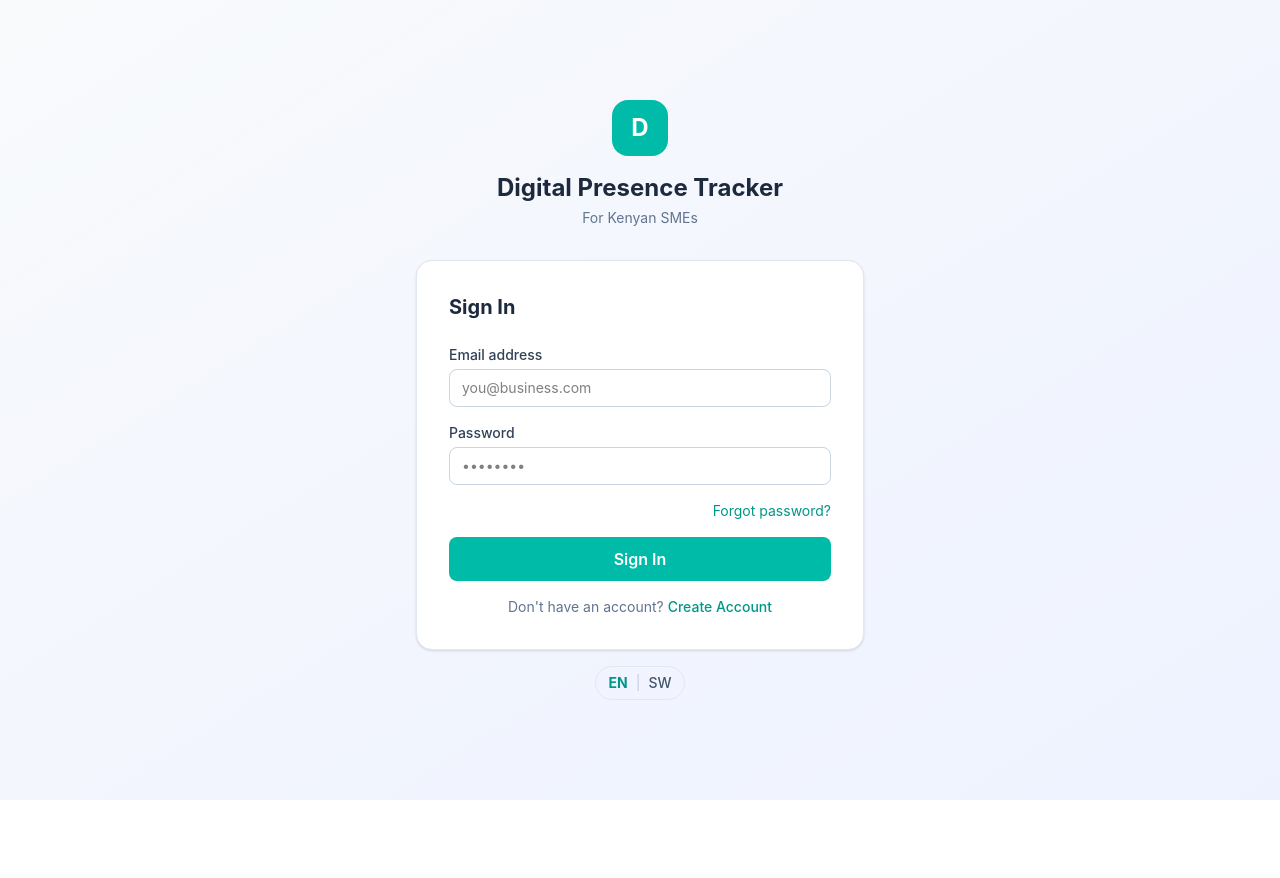
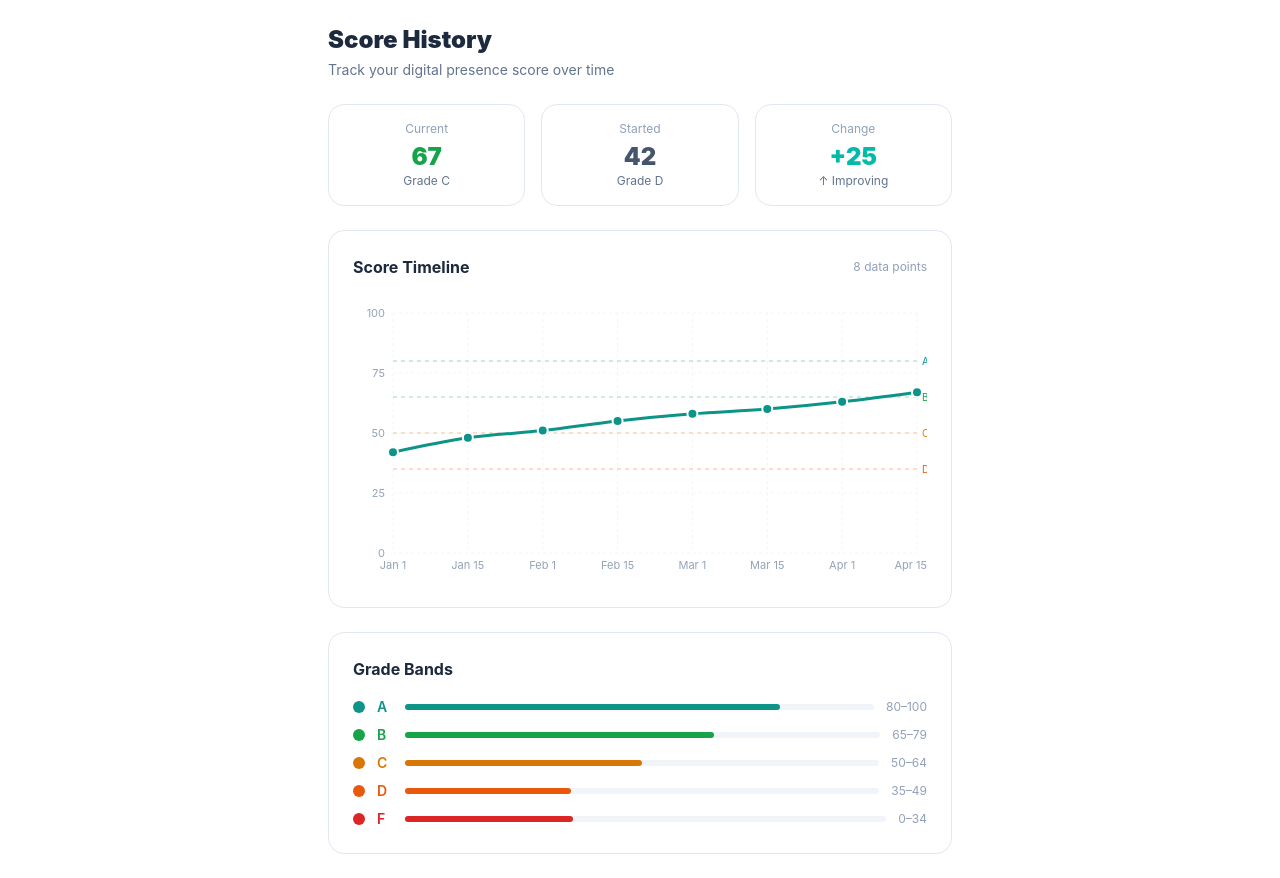
Before and after one commit to Njela/DPT-, a React (Vite) app: page /history in a window 1280 px wide. Before the commit this address led to /login. Before the commit the page ends 800 px from the top, so only its background shows below. Built offline with nearby package versions, Linux system fonts and the light colour scheme.

Commit message:
feat:history page with recharts line chart and grade bands

```diff
--- a/src/App.tsx
+++ b/src/App.tsx
@@ -5,6 +5,7 @@ import ForgotPasswordPage from './pages/auth/ForgotPasswordPage'
 import ResetPasswordPage  from './pages/auth/ResetPasswordPage'
 import OnboardingPage     from './pages/onboarding/OnboardingPage'
 import DashboardPage      from './pages/dashboard/DashboardPage'
+import HistoryPage        from './pages/history/HistoryPage'
 
 export default function App() {
   return (
@@ -16,6 +17,7 @@ export default function App() {
         <Route path='/reset-password'  element={<ResetPasswordPage />} />
         <Route path='/onboarding'      element={<OnboardingPage />} />
         <Route path='/dashboard'       element={<DashboardPage />} />
+        <Route path='/history'         element={<HistoryPage />} />
         <Route path='*'                element={<Navigate to='/login' replace />} />
       </Routes>
     </BrowserRouter>
--- /dev/null
+++ b/src/pages/history/HistoryPage.tsx
@@ -0,0 +1,160 @@
+import { useTranslation } from 'react-i18next'
+import {
+  LineChart, Line, XAxis, YAxis, CartesianGrid,
+  Tooltip, ResponsiveContainer, ReferenceLine
+} from 'recharts'
+
+const MOCK_HISTORY = [
+  { date: 'Jan 1',  score: 42, grade: 'D' },
+  { date: 'Jan 15', score: 48, grade: 'D' },
+  { date: 'Feb 1',  score: 51, grade: 'C' },
+  { date: 'Feb 15', score: 55, grade: 'C' },
+  { date: 'Mar 1',  score: 58, grade: 'C' },
+  { date: 'Mar 15', score: 60, grade: 'C' },
+  { date: 'Apr 1',  score: 63, grade: 'C' },
+  { date: 'Apr 15', score: 67, grade: 'C' },
+]
+
+const GRADE_BANDS = [
+  { min: 80, label: 'A', color: '#0D9488' },
+  { min: 65, label: 'B', color: '#16A34A' },
+  { min: 50, label: 'C', color: '#D97706' },
+  { min: 35, label: 'D', color: '#EA580C' },
+  { min: 0,  label: 'F', color: '#DC2626' },
+]
+
+function getGradeColor(score: number) {
+  if (score >= 80) return '#0D9488'
+  if (score >= 65) return '#16A34A'
+  if (score >= 50) return '#D97706'
+  if (score >= 35) return '#EA580C'
+  return '#DC2626'
+}
+
+interface TooltipProps {
+  active?: boolean
+  payload?: { value: number }[]
+  label?: string
+}
+
+function CustomTooltip({ active, payload, label }: TooltipProps) {
+  if (!active || !payload?.length) return null
+  const score = payload[0].value
+  const color = getGradeColor(score)
+  return (
+    <div className='bg-white border border-slate-200 rounded-xl shadow-lg p-3 text-sm'>
+      <p className='text-slate-500 mb-1'>{label}</p>
+      <p className='font-black text-2xl' style={{ color }}>{score}</p>
+      <p className='text-xs text-slate-400'>/ 100</p>
+    </div>
+  )
+}
+
+export default function HistoryPage() {
+  const { t } = useTranslation()
+  const latest  = MOCK_HISTORY[MOCK_HISTORY.length - 1]
+  const earliest = MOCK_HISTORY[0]
+  const change  = latest.score - earliest.score
+  const isUp    = change >= 0
+
+  return (
+    <div className='p-6 max-w-2xl mx-auto'>
+
+      {/* Header */}
+      <div className='mb-6'>
+        <h1 className='text-2xl font-black text-slate-800'>{t('nav.history')}</h1>
+        <p className='text-slate-500 text-sm mt-1'>
+          Track your digital presence score over time
+        </p>
+      </div>
+
+      {/* Stat cards */}
+      <div className='grid grid-cols-3 gap-4 mb-6'>
+        <div className='bg-white rounded-2xl border border-slate-200 p-4 text-center'>
+          <p className='text-xs text-slate-400 mb-1'>Current</p>
+          <p className='text-2xl font-black' style={{ color: getGradeColor(latest.score) }}>
+            {latest.score}
+          </p>
+          <p className='text-xs text-slate-500'>Grade {latest.grade}</p>
+        </div>
+        <div className='bg-white rounded-2xl border border-slate-200 p-4 text-center'>
+          <p className='text-xs text-slate-400 mb-1'>Started</p>
+          <p className='text-2xl font-black text-slate-600'>{earliest.score}</p>
+          <p className='text-xs text-slate-500'>Grade {earliest.grade}</p>
+        </div>
+        <div className='bg-white rounded-2xl border border-slate-200 p-4 text-center'>
+          <p className='text-xs text-slate-400 mb-1'>Change</p>
+          <p className={`text-2xl font-black ${isUp ? 'text-teal-500' : 'text-red-500'}`}>
+            {isUp ? '+' : ''}{change}
+          </p>
+          <p className='text-xs text-slate-500'>{isUp ? '↑ Improving' : '↓ Declining'}</p>
+        </div>
+      </div>
+
+      {/* Chart card */}
+      <div className='bg-white rounded-2xl border border-slate-200 p-6 mb-6'>
+        <div className='flex justify-between items-center mb-6'>
+          <h2 className='font-bold text-slate-800'>Score Timeline</h2>
+          <span className='text-xs text-slate-400'>{MOCK_HISTORY.length} data points</span>
+        </div>
+
+        <ResponsiveContainer width='100%' height={280}>
+          <LineChart data={MOCK_HISTORY} margin={{ top: 10, right: 10, bottom: 0, left: -20 }}>
+            <CartesianGrid strokeDasharray='3 3' stroke='#F1F5F9' />
+            <XAxis
+              dataKey='date'
+              tick={{ fontSize: 11, fill: '#94A3B8' }}
+              axisLine={false}
+              tickLine={false}
+            />
+            <YAxis
+              domain={[0, 100]}
+              tick={{ fontSize: 11, fill: '#94A3B8' }}
+              axisLine={false}
+              tickLine={false}
+            />
+            <Tooltip content={<CustomTooltip />} />
+            <ReferenceLine y={80} stroke='#0D9488' strokeDasharray='4 4' strokeOpacity={0.4} label={{ value: 'A', position: 'right', fontSize: 10, fill: '#0D9488' }} />
+            <ReferenceLine y={65} stroke='#16A34A' strokeDasharray='4 4' strokeOpacity={0.4} label={{ value: 'B', position: 'right', fontSize: 10, fill: '#16A34A' }} />
+            <ReferenceLine y={50} stroke='#D97706' strokeDasharray='4 4' strokeOpacity={0.4} label={{ value: 'C', position: 'right', fontSize: 10, fill: '#D97706' }} />
+            <ReferenceLine y={35} stroke='#EA580C' strokeDasharray='4 4' strokeOpacity={0.4} label={{ value: 'D', position: 'right', fontSize: 10, fill: '#EA580C' }} />
+            <Line
+              type='monotone'
+              dataKey='score'
+              stroke='#0D9488'
+              strokeWidth={3}
+              dot={{ fill: '#0D9488', r: 5, strokeWidth: 2, stroke: '#fff' }}
+              activeDot={{ r: 7, fill: '#0D9488', stroke: '#fff', strokeWidth: 2 }}
+            />
+          </LineChart>
+        </ResponsiveContainer>
+      </div>
+
+      {/* Grade bands legend */}
+      <div className='bg-white rounded-2xl border border-slate-200 p-6'>
+        <h3 className='font-bold text-slate-800 mb-4'>Grade Bands</h3>
+        <div className='space-y-2'>
+          {GRADE_BANDS.map(band => (
+            <div key={band.label} className='flex items-center gap-3'>
+              <div className='w-3 h-3 rounded-full flex-shrink-0' style={{ background: band.color }} />
+              <span className='text-sm font-semibold w-4' style={{ color: band.color }}>
+                {band.label}
+              </span>
+              <div className='flex-1 h-1.5 bg-slate-100 rounded-full'>
+                <div className='h-full rounded-full' style={{ background: band.color, width: `${band.min === 0 ? 35 : band.min}%` }} />
+              </div>
+              <span className='text-xs text-slate-400'>
+                {band.label === 'A' ? '80–100'
+                  : band.label === 'B' ? '65–79'
+                  : band.label === 'C' ? '50–64'
+                  : band.label === 'D' ? '35–49'
+                  : '0–34'}
+              </span>
+            </div>
+          ))}
+        </div>
+      </div>
+
+    </div>
+  )
+}
```
